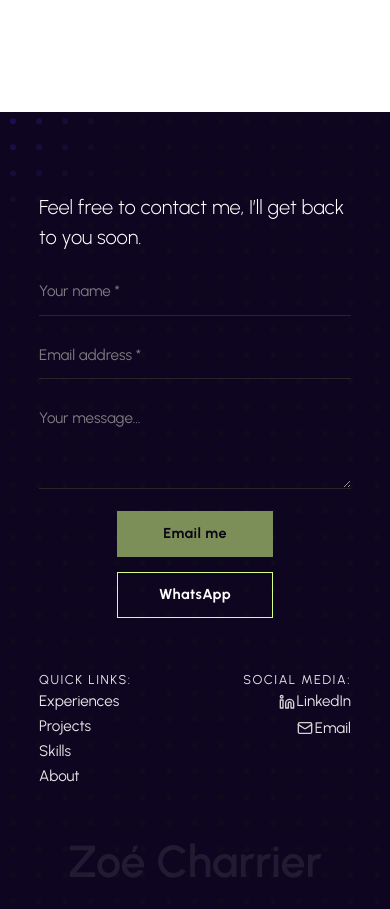
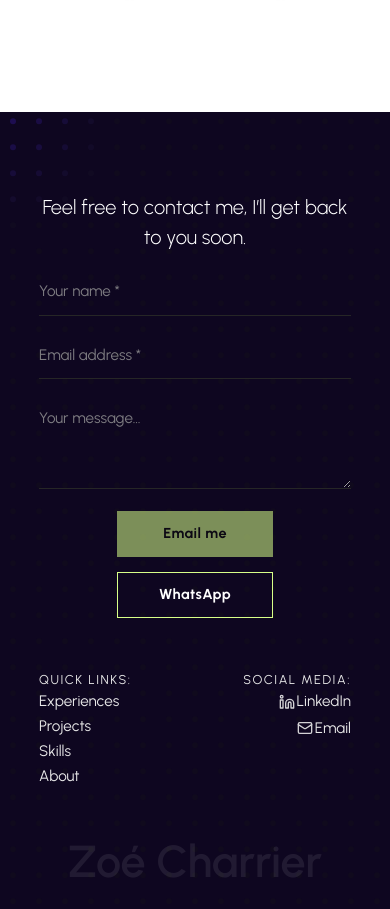
Before and after one commit to M1w4k0/Portfolio, a React (Vite) app in the folder front/: page / in a window 390 px wide. Shown: the part 4675-5584 px from the top of the page. Built offline with nearby package versions, Linux system fonts and the light colour scheme; no server answers.

Commit message:
maj footer form

```diff
--- a/front/src/Components/footer/Content.css
+++ b/front/src/Components/footer/Content.css
@@ -283,11 +283,6 @@
     margin-top: 5rem;
   }
 
-  .cc-foot-left{
-    justify-items: center;
-    margin: 0 auto;
-
-  }
 
   .cc-miniform {
     width: 100%;
@@ -353,6 +348,15 @@
     justify-content: right;
   }
 
+  .cc-foot-left {
+  width: 100%;
+  display: flex;
+  flex-direction: column;
+  align-items: center;   /* 🟢 Centre horizontalement le formulaire */
+  justify-content: center;
+  text-align: center;    /* 🟢 Centre le texte dans Safari */
+}
+
 
 }
 
@@ -370,11 +374,14 @@
     font-size: 2.8rem;
   }
 
-    .cc-foot-left{
-    justify-items: center;
-    margin: 0 auto;
-
-  }
+  .cc-foot-left {
+  width: 100%;
+  display: flex;
+  flex-direction: column;
+  align-items: center;   /* 🟢 Centre horizontalement le formulaire */
+  justify-content: center;
+  text-align: center;    /* 🟢 Centre le texte dans Safari */
+}
 
    .cc-foot-right{
     text-align: right;
--- a/front/src/pages/Home/Home.jsx
+++ b/front/src/pages/Home/Home.jsx
@@ -4,7 +4,6 @@ import Lenis from '@studio-freight/lenis';
 import Navbar from "../../Components/Navbar/Navbar";
 import Intro from "./Intro";
 import WhoAmISection from "../../Components/WhoAmI/WhoAmI";
-import Aboutme from "../../Components/Aboutme/WhoAmI";
 import Experiences from "../Experiences/Experiences";
 import Projects from "../Projects/Projects";
 import Skills from "../Skills/Skills";
```
